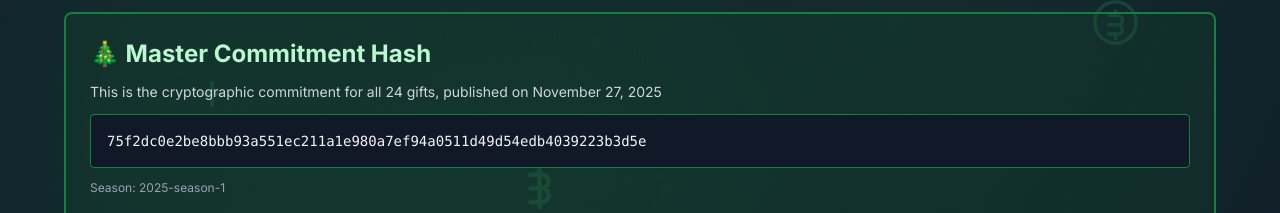
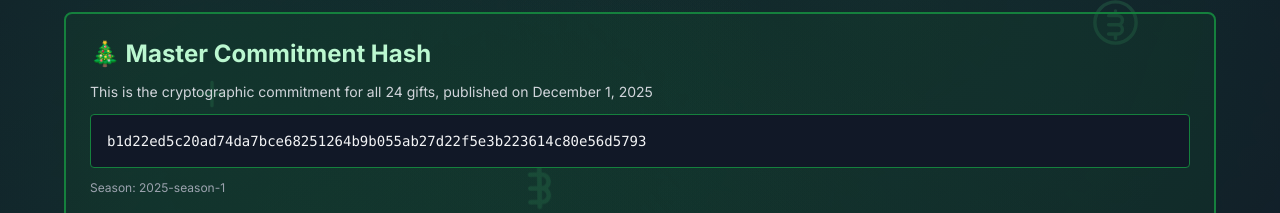
Before and after one commit to gaolinch/santa-on-pump, a Next.js app in the folder apps/santa-web/: page /hashes in a window 1280 px wide. Shown: the part 245-458 px from the top of the page. Built offline with nearby package versions, Linux system fonts and the light colour scheme; no server answers.

Commit message:
feat: launch prep - Merkle id update

```diff
--- a/apps/santa-web/components/Countdown.tsx
+++ b/apps/santa-web/components/Countdown.tsx
@@ -48,7 +48,7 @@ export default function Countdown({ targetDate }: CountdownProps) {
 
   // Only show "PUMP!" after component has mounted and time is actually 0
   if (mounted && timeLeft.days === 0 && timeLeft.hours === 0 && timeLeft.minutes === 0 && timeLeft.seconds === 0) {
-    const SANTA_CA = 'AjckotsSBsw19EG47nz2Kav9DwkVU1A22Vabm6wRpump'
+    const SANTA_CA = 'XXXXXXXXXXXXXXXXXXXXXXXXXXXXXXXXXXXXXXXXXXXXXXXXXXXXXXXXXXXXXXXX'
 
     return (
       <div className="text-center space-y-4">
--- a/apps/santa-web/lib/commitment-hash.json
+++ b/apps/santa-web/lib/commitment-hash.json
@@ -1,5 +1,5 @@
 {
-  "hash": "75f2dc0e2be8bbb93a551ec211a1e980a7ef94a0511d49d54edb4039223b3d5e",
-  "timestamp": "2025-11-27T14:08:22.106Z",
+  "hash": "b1d22ed5c20ad74da7bce68251264b9b055ab27d22f5e3b223614c80e56d5793",
+  "timestamp": "2025-12-01T13:31:04.687Z",
   "season": "2025-season-1"
 }
```
Also changed, not shown: apps/santa-web/content/whitepaper.md (+2 -2 lines), 1 other file (tests, documents, lock files or other folders).
